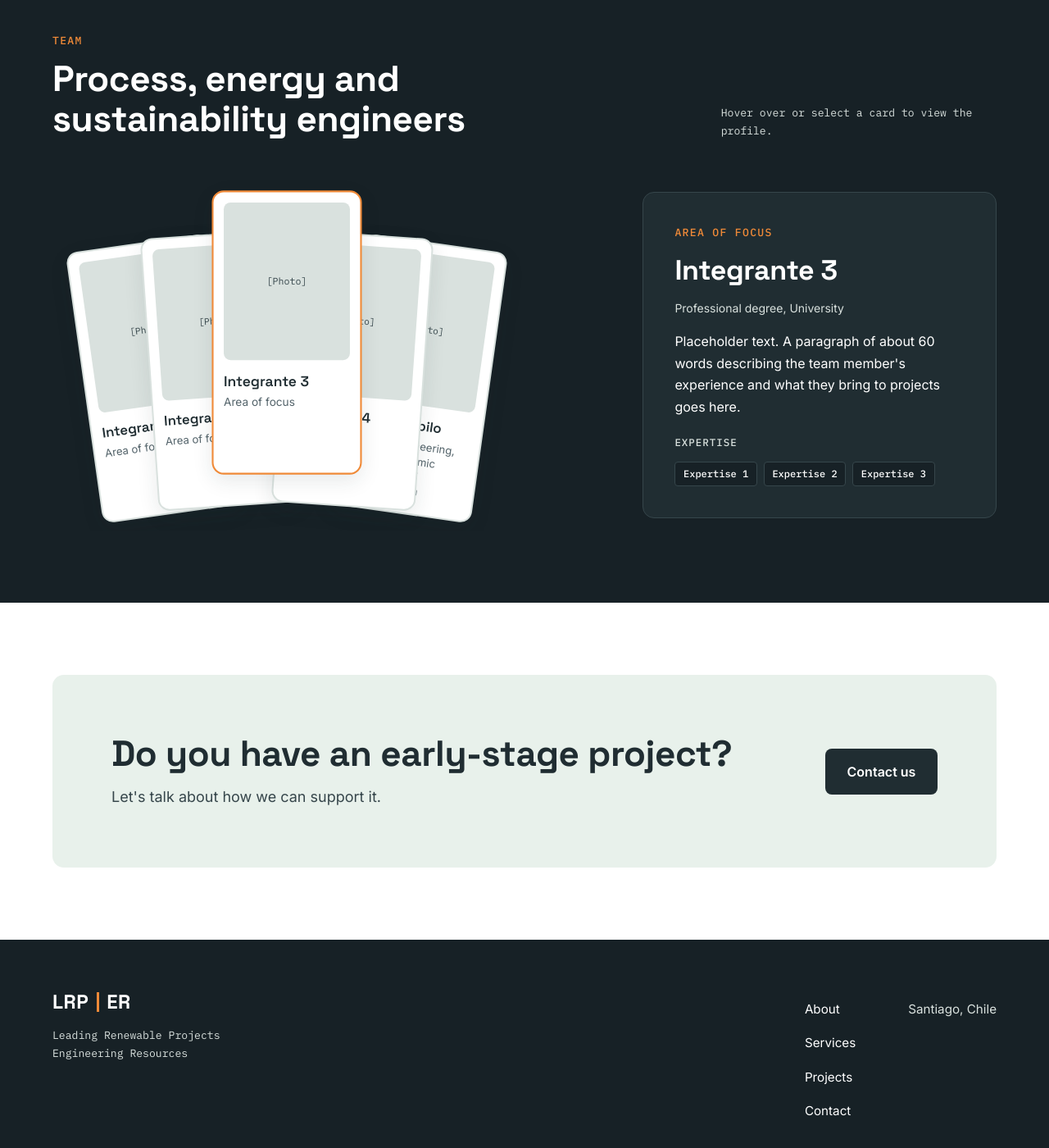
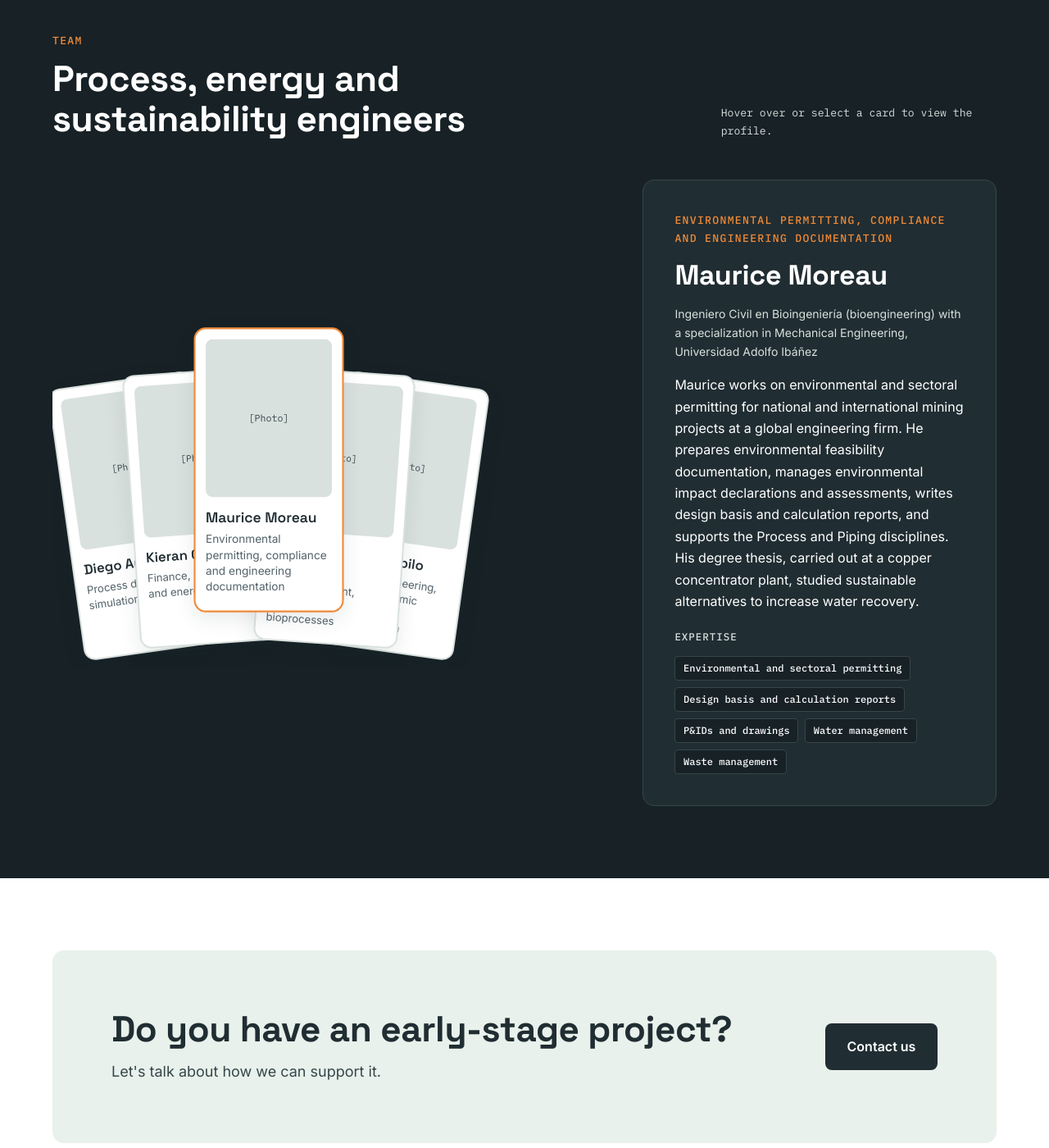
Before and after one commit to lrper-consulting/lrper-consulting.github.io, a Jekyll site: the page built from en/about.md, in a window 1280 px wide and 1400 px high, scrolled down 1365 px. Shown: the whole window at 82% size. Built offline with Jekyll 4.4.1, drawn with Linux system fonts in a browser that asks for light colours; part of the change alters nothing that is shown.

Commit message:
feat: equipo actualizado

```diff
--- a/_data/equipo.yml
+++ b/_data/equipo.yml
@@ -4,95 +4,110 @@
 # el final de "en:"), pegarlo en su posición y cambiar los valores.
 #
 # foto: nombre del archivo en assets/img/, por ejemplo "equipo-nombre-apellido.jpg"
-#       (800 x 800 px). Si se deja vacío, se muestran las iniciales.
+#       (800 x 1000 px). Si se deja vacío, se muestra un recuadro provisional.
 # linkedin: dirección completa del perfil. Si se deja vacío, no se muestra.
 #
-# Los integrantes 1 a 4 son PROVISIONALES: sus textos reales están en el
-# borrador de contenido y se copian aquí cuando cada uno apruebe su perfil.
+# Empresas y clientes se describen por sector, sin nombrarlos.
 
-- id: integrante-1
-  nombre: "Integrante 1"
+- id: diego-arauz
+  nombre: "Diego Arauz"
   foto: ""
   linkedin: ""
   es:
-    titulo: "Título profesional, Universidad"
-    enfoque: "Área de enfoque"
-    perfil: "Texto provisional. Aquí va un párrafo de unas 60 palabras que describe la experiencia del integrante y lo que aporta a los proyectos."
+    titulo: "Ingeniero Civil Químico Industrial, Pontificia Universidad Católica de Chile"
+    enfoque: "Diseño y simulación de procesos"
+    perfil: "Diego diseña y simula procesos industriales con foco en eficiencia energética y emisiones. Lideró el diseño de una planta de combustible sostenible de aviación, distinguido como mejor proyecto Capstone 2024 de su carrera, y evaluó técnica y económicamente la captura de CO₂ en una central termoeléctrica. Tiene experiencia en comparación de desempeño y auditoría de emisiones en la industria forestal, y desarrolló su trabajo de título en una consultora internacional de ingeniería."
     especialidades:
-      - "Especialidad 1"
-      - "Especialidad 2"
-      - "Especialidad 3"
+      - "Diseño y simulación de procesos"
+      - "Integración energética"
+      - "Análisis de 8760 horas"
+      - "Emisiones de gases de efecto invernadero"
+      - "Diagramas P&ID y sistemas contra incendio"
   en:
-    titulo: "Professional degree, University"
-    enfoque: "Area of focus"
-    perfil: "Placeholder text. A paragraph of about 60 words describing the team member's experience and what they bring to projects goes here."
+    titulo: "Ingeniero Civil Químico Industrial (chemical and industrial engineering), Pontificia Universidad Católica de Chile"
+    enfoque: "Process design and simulation"
+    perfil: "Diego designs and simulates industrial processes with a focus on energy efficiency and emissions. He led the design of a sustainable aviation fuel plant, named best Capstone project of 2024 in his programme, and carried out a techno-economic assessment of CO₂ capture at a thermal power plant. He has experience in sustainability benchmarking and emissions auditing in the forestry industry, and completed his degree project at an international engineering consultancy."
     especialidades:
-      - "Expertise 1"
-      - "Expertise 2"
-      - "Expertise 3"
+      - "Process design and simulation"
+      - "Heat integration"
+      - "8760-hour analysis"
+      - "Greenhouse gas emissions"
+      - "P&IDs and fire protection systems"
 
-- id: integrante-2
-  nombre: "Integrante 2"
+- id: kieran-conradie
+  nombre: "Kieran Conradie"
   foto: ""
   linkedin: ""
   es:
-    titulo: "Título profesional, Universidad"
-    enfoque: "Área de enfoque"
-    perfil: "Texto provisional. Aquí va un párrafo de unas 60 palabras que describe la experiencia del integrante y lo que aporta a los proyectos."
+    titulo: "Ingeniero Civil de Industrias con Diploma en Ingeniería Química y Magíster en Ciencias de la Ingeniería, Pontificia Universidad Católica de Chile"
+    enfoque: "Finanzas, optimización y almacenamiento de energía"
+    perfil: "Kieran combina la evaluación financiera de proyectos con la modelación matemática. Desarrolló una herramienta de dimensionamiento y evaluación técnico-económica para plantas de regasificación de gas natural licuado, trabajó con modelos de optimización de generación híbrida en una empresa generadora y aplicó valoración por opciones reales al análisis de riesgo. Es autor de una publicación científica sobre almacenamiento de hidrógeno y dicta el curso Fenómenos de Transporte en la UC."
     especialidades:
-      - "Especialidad 1"
-      - "Especialidad 2"
-      - "Especialidad 3"
+      - "Evaluación financiera y análisis de riesgo"
+      - "Optimización y modelación matemática"
+      - "Almacenamiento de energía"
+      - "Análisis de ciclo de vida"
+      - "Control de procesos"
   en:
-    titulo: "Professional degree, University"
-    enfoque: "Area of focus"
-    perfil: "Placeholder text. A paragraph of about 60 words describing the team member's experience and what they bring to projects goes here."
+    titulo: "Ingeniero Civil de Industrias (industrial engineering) with a Diploma in Chemical Engineering and a Master of Science in Engineering, Pontificia Universidad Católica de Chile"
+    enfoque: "Finance, optimization and energy storage"
+    perfil: "Kieran combines financial project evaluation with mathematical modelling. He built an equipment sizing and techno-economic evaluation tool for liquefied natural gas regasification plants, worked with optimization models for hybrid generation at a power generation company, and applied real options valuation to risk analysis. He is the author of a scientific publication on hydrogen storage and lectures Transport Phenomena at UC."
     especialidades:
-      - "Expertise 1"
-      - "Expertise 2"
-      - "Expertise 3"
+      - "Financial evaluation and risk analysis"
+      - "Optimization and mathematical modelling"
+      - "Energy storage"
+      - "Life cycle assessment"
+      - "Process control"
 
-- id: integrante-3
-  nombre: "Integrante 3"
+- id: maurice-moreau
+  nombre: "Maurice Moreau"
   foto: ""
   linkedin: ""
   es:
-    titulo: "Título profesional, Universidad"
-    enfoque: "Área de enfoque"
-    perfil: "Texto provisional. Aquí va un párrafo de unas 60 palabras que describe la experiencia del integrante y lo que aporta a los proyectos."
+    titulo: "Ingeniero Civil en Bioingeniería con mención en Ingeniería Civil Mecánica, Universidad Adolfo Ibáñez"
+    enfoque: "Permisos ambientales, cumplimiento y documentación de ingeniería"
+    perfil: "Maurice trabaja en permisos ambientales y sectoriales para proyectos mineros nacionales e internacionales en una firma global de ingeniería. Elabora documentación de factibilidad ambiental, tramita declaraciones y estudios de impacto ambiental, redacta memorias descriptivas y de cálculo, y apoya a las disciplinas de Procesos y Piping. Su memoria, realizada en una planta concentradora de cobre, estudió alternativas sustentables para aumentar la recuperación de agua."
     especialidades:
-      - "Especialidad 1"
-      - "Especialidad 2"
-      - "Especialidad 3"
+      - "Permisos ambientales y sectoriales"
+      - "Memorias descriptivas y de cálculo"
+      - "Diagramas P&ID y planos"
+      - "Gestión hídrica"
+      - "Manejo de residuos"
   en:
-    titulo: "Professional degree, University"
-    enfoque: "Area of focus"
-    perfil: "Placeholder text. A paragraph of about 60 words describing the team member's experience and what they bring to projects goes here."
+    titulo: "Ingeniero Civil en Bioingeniería (bioengineering) with a specialization in Mechanical Engineering, Universidad Adolfo Ibáñez"
+    enfoque: "Environmental permitting, compliance and engineering documentation"
+    perfil: "Maurice works on environmental and sectoral permitting for national and international mining projects at a global engineering firm. He prepares environmental feasibility documentation, manages environmental impact declarations and assessments, writes design basis and calculation reports, and supports the Process and Piping disciplines. His degree thesis, carried out at a copper concentrator plant, studied sustainable alternatives to increase water recovery."
     especialidades:
-      - "Expertise 1"
-      - "Expertise 2"
-      - "Expertise 3"
+      - "Environmental and sectoral permitting"
+      - "Design basis and calculation reports"
+      - "P&IDs and drawings"
+      - "Water management"
+      - "Waste management"
 
-- id: integrante-4
-  nombre: "Integrante 4"
+- id: jose-mario-paredes
+  nombre: "José Mario Paredes"
   foto: ""
   linkedin: ""
   es:
-    titulo: "Título profesional, Universidad"
-    enfoque: "Área de enfoque"
-    perfil: "Texto provisional. Aquí va un párrafo de unas 60 palabras que describe la experiencia del integrante y lo que aporta a los proyectos."
+    titulo: "Ingeniería Civil en Bioingeniería, Universidad Adolfo Ibáñez (en proceso de titulación)"
+    enfoque: "Huella de carbono, emisiones y bioprocesos"
+    perfil: "José Mario procesó los datos de huella de carbono de una empresa forestal desde su gerencia de sostenibilidad, mejorando el código que los extrae de la plataforma corporativa. Desarrolla su tesis en una planta de valorización de aceite de cocina usado, donde optimiza el proceso de decantación. Aporta cálculo de emisiones, análisis de costos, diseño experimental y análisis de datos con Python y R."
     especialidades:
-      - "Especialidad 1"
-      - "Especialidad 2"
-      - "Especialidad 3"
+      - "Huella de carbono y emisiones"
+      - "Análisis de costos y margen"
+      - "Estados del arte"
+      - "Diseño experimental"
+      - "Bioprocesos y residuos"
   en:
-    titulo: "Professional degree, University"
-    enfoque: "Area of focus"
-    perfil: "Placeholder text. A paragraph of about 60 words describing the team member's experience and what they bring to projects goes here."
+    titulo: "Ingeniería Civil en Bioingeniería (bioengineering), Universidad Adolfo Ibáñez (degree in progress)"
+    enfoque: "Carbon footprint, emissions and bioprocesses"
+    perfil: "José Mario processed carbon footprint data for a forestry company from within its sustainability department, improving the code that extracts it from the corporate platform. He is completing his thesis at a used cooking oil recovery plant, where he is optimizing the settling process. He contributes emissions calculations, cost analysis, experimental design, and data analysis in Python and R."
     especialidades:
-      - "Expertise 1"
-      - "Expertise 2"
-      - "Expertise 3"
+      - "Carbon footprint and emissions"
+      - "Cost and margin analysis"
+      - "State-of-the-art reviews"
+      - "Experimental design"
+      - "Bioprocesses and waste"
 
 - id: ignacio-tabilo
   nombre: "Ignacio Tabilo"
```
